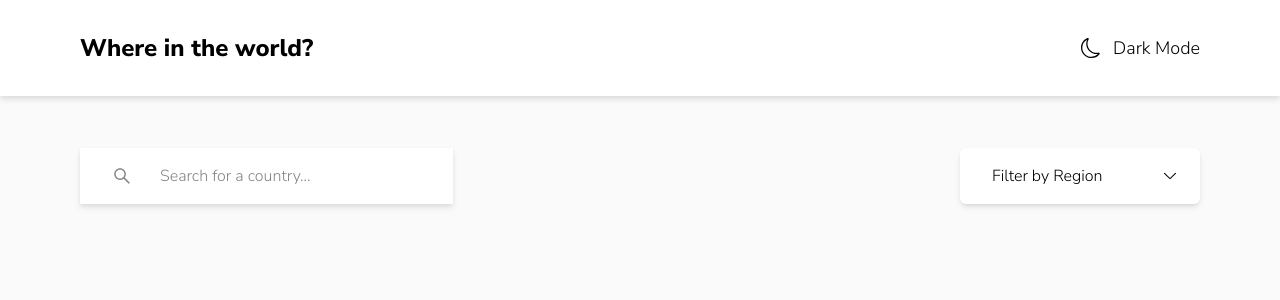
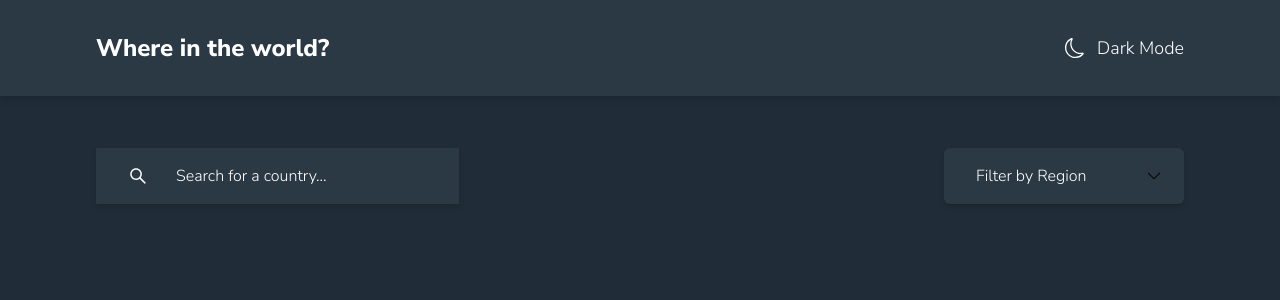
Before and after one commit to tiagobw/rest-countries-api-with-color-theme-switcher, a React (Create React App) app: page / in a window 1280 px wide. Shown: the top 300 px of the page. Built offline with nearby package versions, Linux system fonts and the light colour scheme.

Commit message:
add dark mode

```diff
--- a/public/index.html
+++ b/public/index.html
@@ -1,5 +1,5 @@
 <!DOCTYPE html>
-<html lang="en">
+<html class="dark" lang="en">
   <head>
     <meta charset="utf-8" />
     <link rel="icon" href="%PUBLIC_URL%/favicon.ico" />
--- a/src/App.tsx
+++ b/src/App.tsx
@@ -11,13 +11,14 @@ function App() {
     <Layout>
       <Form />
       {state.loading ? (
-        <p className='justify-self-center'>Loading...</p>
+        <p className='justify-self-center dark:text-white-text-elements'>Loading...</p>
       ) : state.errorMessage ? (
         <p>{state.errorMessage}</p>
       ) : (
         <div className={`justify-self-center
                           lg:grid lg:grid-cols-3 lg:gap-x-20 lg:w-full
                           2xl:grid-cols-3
+                          2xl:gap-x-[10.5rem]
                         `}>
           {state.countries.map((country) => (
             <Link
--- a/src/components/Card.tsx
+++ b/src/components/Card.tsx
@@ -8,24 +8,30 @@ const Card = ({ country }: CardProps) => {
   const { flags, name, population, region, capital } = country;
 
   return (
-    <article className='w-[350px] py-10 rounded-lg drop-shadow-sm lg:m-0 lg:w-[350px]'>
+    <article className='w-[350px] py-10 rounded-lg drop-shadow-sm lg:m-0 lg:w-[360px]'>
       <img
-        className='h-[220px] w-full object-cover rounded-t-lg lg:h-[225px]'
+        className='h-[220px] w-full object-cover rounded-t-lg lg:h-[235px] dark:bg-dark-blue'
         src={flags.svg}
         alt={`${name} flag`}
       />
-      <div className='p-10 bg-white-text-elements rounded-b-lg'>
-        <h1 className='font-extrabold	text-3xl mb-6'>{name.common}</h1>
-        <p className='text-lg mb-2'>
+      <div className='p-10 bg-white-text-elements dark:bg-dark-blue rounded-b-lg'>
+        <h1 className='dark:text-white-text-elements font-extrabold	text-3xl mb-6 lg:text-2xl'>
+          {name.common}
+        </h1>
+        <p className='dark:text-white-text-elements text-lg mb-2 lg:text-base'>
           <span className='font-semibold'>Population:</span>{' '}
-          {population.toLocaleString()}
+          <span className='dark:text-light-gray-text'>
+            {population.toLocaleString()}
+          </span>
         </p>
-        <p className='text-lg mb-2'>
-          <span className='font-semibold'>Region:</span> {region}
+        <p className='dark:text-white-text-elements text-lg mb-2 lg:text-base'>
+          <span className='font-semibold'>Region:</span>{' '}
+          <span className='dark:text-light-gray-text'>{region}</span>
         </p>
         {capital && capital[0] && (
-          <p className='text-lg mb-6'>
-            <span className='font-semibold'>Capital:</span> {capital[0]}
+          <p className='dark:text-white-text-elements text-lg mb-6 lg:text-base lg:mb-3'>
+            <span className='font-semibold'>Capital:</span>{' '}
+            <span className='dark:text-light-gray-text'>{capital[0]}</span>
           </p>
         )}
       </div>
--- a/src/components/Form.tsx
+++ b/src/components/Form.tsx
@@ -6,11 +6,13 @@ import { Country } from '../countries/model/Country';
 import { CountriesActionTypes } from '../countries/types/countriesTypes';
 import { debounce } from 'lodash';
 import { DataConverter } from '../countries/utils/DataConverter';
+import { useThemeContext } from '../theme/useThemeContext';
 
 const Form = () => {
   const [country, setCountry] = useState('');
   const [region, setRegion] = useState('');
   const { dispatch } = useCountriesContext();
+  const { darkTheme } = useThemeContext();
 
   const debouncedFetchAndSetCountry = useRef(
     debounce(async (countryToFetch: string) => {
@@ -64,12 +66,12 @@ const Form = () => {
 
   return (
     <form className='flex flex-col justify-between pt-10 pb-5 lg:flex-row lg:mt-3 lg:pb-3'>
-      <div className='flex w-full relative mb-10 lg:mb-0 lg:w-1/3 lg:h-full bg-white-text-elements drop-shadow-md'>
-        <AiOutlineSearch className='text-xl text-dark-gray-input absolute ml-8 left-0 top-1/2 -translate-y-1/2' />
+      <div className='flex w-full relative mb-10 lg:mb-0 lg:w-1/3 lg:h-full bg-white-text-elements dark:bg-dark-blue drop-shadow-md'>
+        <AiOutlineSearch className='text-xl text-dark-gray-input dark:text-white-text-elements absolute ml-8 left-0 top-1/2 -translate-y-1/2' />
         <input
           onChange={handleInputChange}
           value={country}
-          className='pl-20 py-4 rounded-md min-w-[350px] w-full focus:outline-none placeholder:text-dark-gray-input'
+          className='pl-20 py-4 rounded-md min-w-[350px] w-full focus:outline-none placeholder:text-dark-gray-input dark:placeholder:text-white-text-elements dark:bg-dark-blue dark:text-white-text-elements'
           placeholder='Search for a country...'
           type='text'
         />
@@ -79,10 +81,14 @@ const Form = () => {
           value={region}
           onChange={handleSelectChange}
           className={`pl-8 py-4 w-full rounded-md shadow-md
-                      focus:outline-none appearance-none bg-down-arrow
+                      focus:outline-none appearance-none ${
+                        darkTheme ? `bg-down-arrow-white` : `bg-down-arrow`
+                      }
                       bg-no-repeat bg-[center_right_1.5rem]
                       bg-[length:0.75rem_0.75rem] cursor-pointer
                       bg-white-text-elements
+                      dark:bg-dark-blue
+                      dark:text-white-text-elements
                       `}
           name='regions'
           id='regions'
--- a/src/components/Header.tsx
+++ b/src/components/Header.tsx
@@ -1,21 +1,33 @@
-import { BsMoon } from 'react-icons/bs';
+import { BsMoon, BsSun } from 'react-icons/bs';
 import { Link } from 'react-router-dom';
+import { useThemeContext } from '../theme/useThemeContext';
 
 const Header = () => {
+  const { darkTheme, toggleDarkTheme } = useThemeContext();
+
   return (
     <header
-      className={`bg-white-text-elements flex justify-between
+      className={`bg-white-text-elements dark:bg-dark-blue
+                    dark:text-white-text-elements
+                    flex justify-between
                     items-center h-28 drop-shadow-md px-7
-                    lg:px-20 lg:h-24
-                    2xl:px-52
+                    lg:px-24 lg:h-24
+                    2xl:px-60
                     `}
     >
       <h1 className='font-extrabold text-xl cursor-pointer lg:text-2xl'>
         <Link to='/'>Where in the world?</Link>
       </h1>
-      <div className='flex items-center cursor-pointer'>
-        <BsMoon className='text-xl mr-3' />
-        <p className='text-lg'>Dark Mode</p>
+      <div
+        onClick={toggleDarkTheme}
+        className='flex items-center cursor-pointer'
+      >
+        {darkTheme ? (
+          <BsSun className='text-2xl mr-3' />
+        ) : (
+          <BsMoon className='text-xl mr-3' />
+        )}
+        <p className='text-lg'>{darkTheme ? 'Light Mode' : 'Dark Mode'}</p>
       </div>
     </header>
   );
--- a/src/components/Layout.tsx
+++ b/src/components/Layout.tsx
@@ -9,9 +9,10 @@ function Layout({ children }: LayoutProps) {
     <>
       <Header />
       <main className={`grid items-start px-8 bg-very-light-gray-background
+                        dark:bg-very-dark-blue-background
                         min-h-screen
-                        lg:px-20 lg:auto-rows-min
-                        2xl:px-52
+                        lg:px-24 lg:auto-rows-min
+                        2xl:px-60
                         `}>
         {children}
       </main>
--- a/src/index.tsx
+++ b/src/index.tsx
@@ -8,16 +8,19 @@ import reportWebVitals from './reportWebVitals';
 import App from './App';
 import { CountriesProvider } from './countries/context/CountriesContext';
 import CountryPage from './pages/CountryPage';
+import { ThemeProvider } from './theme/ThemeContext';
 
 ReactDOM.render(
   <React.StrictMode>
     <CountriesProvider>
+      <ThemeProvider>
         <BrowserRouter>
           <Routes>
             <Route path='/' element={<App />} />
             <Route path=':countryName' element={<CountryPage />} />
           </Routes>
         </BrowserRouter>
+      </ThemeProvider>
     </CountriesProvider>
   </React.StrictMode>,
   document.getElementById('root'),
--- /dev/null
+++ b/src/theme/ThemeContext.tsx
@@ -0,0 +1,56 @@
+import { createContext, useEffect, useState } from 'react';
+
+type ThemeContextType = {
+  darkTheme: boolean;
+  toggleDarkTheme: () => void;
+};
+
+const ThemeContext = createContext<ThemeContextType>({} as ThemeContextType);
+
+type ThemeProviderProps = {
+  children: React.ReactNode;
+};
+
+const ThemeProvider = ({ children }: ThemeProviderProps) => {
+  const [darkTheme, setDarkTheme] = useState<boolean>(
+    localStorage.getItem('theme') === 'dark',
+  );
+
+  useEffect(() => {
+    if (!localStorage.getItem('theme')) {
+      localStorage.setItem('theme', 'dark');
+    }
+
+    if (localStorage.getItem('theme') === 'dark') {
+      document.documentElement.classList.add('dark');
+      document.body.classList.add('dark:bg-very-dark-blue-background');
+    } else {
+      document.documentElement.classList.remove('dark');
+      document.body.classList.remove('dark:bg-very-dark-blue-background');
+    }
+  }, []);
+
+  const toggleDarkTheme = () => {
+    const darkThemeFromLocalStorage = localStorage.getItem('theme');
+
+    if (darkThemeFromLocalStorage === 'dark') {
+      document.documentElement.classList.remove('dark');
+      document.body.classList.remove('dark:bg-very-dark-blue-background');
+      localStorage.setItem('theme', 'light');
+      setDarkTheme(false);
+    } else {
+      document.documentElement.classList.add('dark');
+      document.body.classList.add('dark:bg-very-dark-blue-background');
+      localStorage.setItem('theme', 'dark');
+      setDarkTheme(true);
+    }
+  };
+
+  return (
+    <ThemeContext.Provider value={{ darkTheme, toggleDarkTheme }}>
+      {children}
+    </ThemeContext.Provider>
+  );
+};
+
+export { ThemeContext, ThemeProvider };
--- /dev/null
+++ b/src/theme/useThemeContext.tsx
@@ -0,0 +1,8 @@
+import { useContext } from 'react';
+import { ThemeContext } from './ThemeContext';
+
+const useThemeContext = () => {
+  return useContext(ThemeContext);
+};
+
+export { useThemeContext };
--- a/tailwind.config.js
+++ b/tailwind.config.js
@@ -1,9 +1,11 @@
 module.exports = {
   content: ['./src/**/*.{js,jsx,ts,tsx}'],
+  darkMode: 'class',
   theme: {
     extend: {
       backgroundImage: {
         'down-arrow': 'url(/src/images/down-arrow.svg)',
+        'down-arrow-white': 'url(/src/images/down-arrow-white.svg)'
       },
     },
     colors: {
@@ -13,6 +15,7 @@ module.exports = {
       'dark-gray-input': 'hsl(0, 0%, 52%)',
       'very-light-gray-background': 'hsl(0, 0%, 98%)',
       'white-text-elements': 'hsl(0, 0%, 100%)',
+      'light-gray-text': '#eee'
     },
   },
   plugins: [],
```
Also changed, not shown: src/components/Detail.tsx (+37 -25 lines), src/images/down-arrow-white.svg (added). Lines whose indentation alone changed are shown as unchanged.
